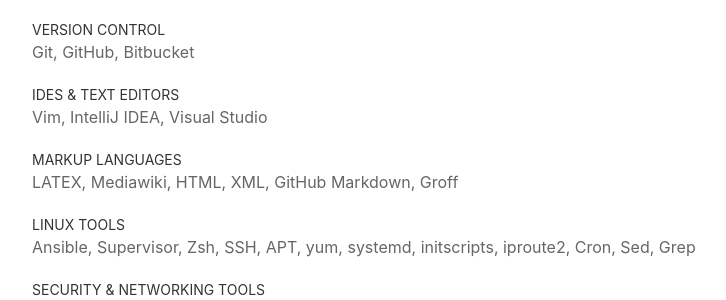
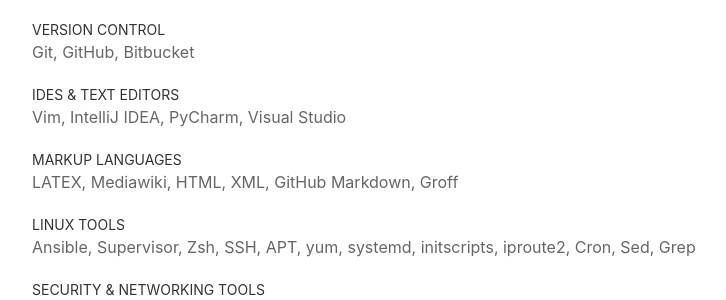
Before and after one commit to axper/homepage, a Django app: page / in a window 1280 px wide. Shown: the part 5037-5337 px from the top of the page, without its empty margins (158-884 px from the left). Run offline with Django 3.2, Linux system fonts and the light colour scheme; some libraries are stand-ins or nearby versions.

Commit message:
added pycharm to skills

```diff
--- a/resume/templates/resume/resume.html
+++ b/resume/templates/resume/resume.html
@@ -341,7 +341,7 @@
                                 <dt>Version Control</dt>
                                 <dd>Git, GitHub, Bitbucket</dd>
                                 <dt>IDEs & Text Editors</dt>
-                                <dd>Vim, IntelliJ IDEA, Visual Studio</dd>
+                                <dd>Vim, IntelliJ IDEA, PyCharm, Visual Studio</dd>
                                 <dt>Markup Languages</dt>
                                 <dd>LATEX, Mediawiki, HTML, XML, GitHub Markdown, Groff</dd>
                                 <dt>Linux Tools</dt>
```
